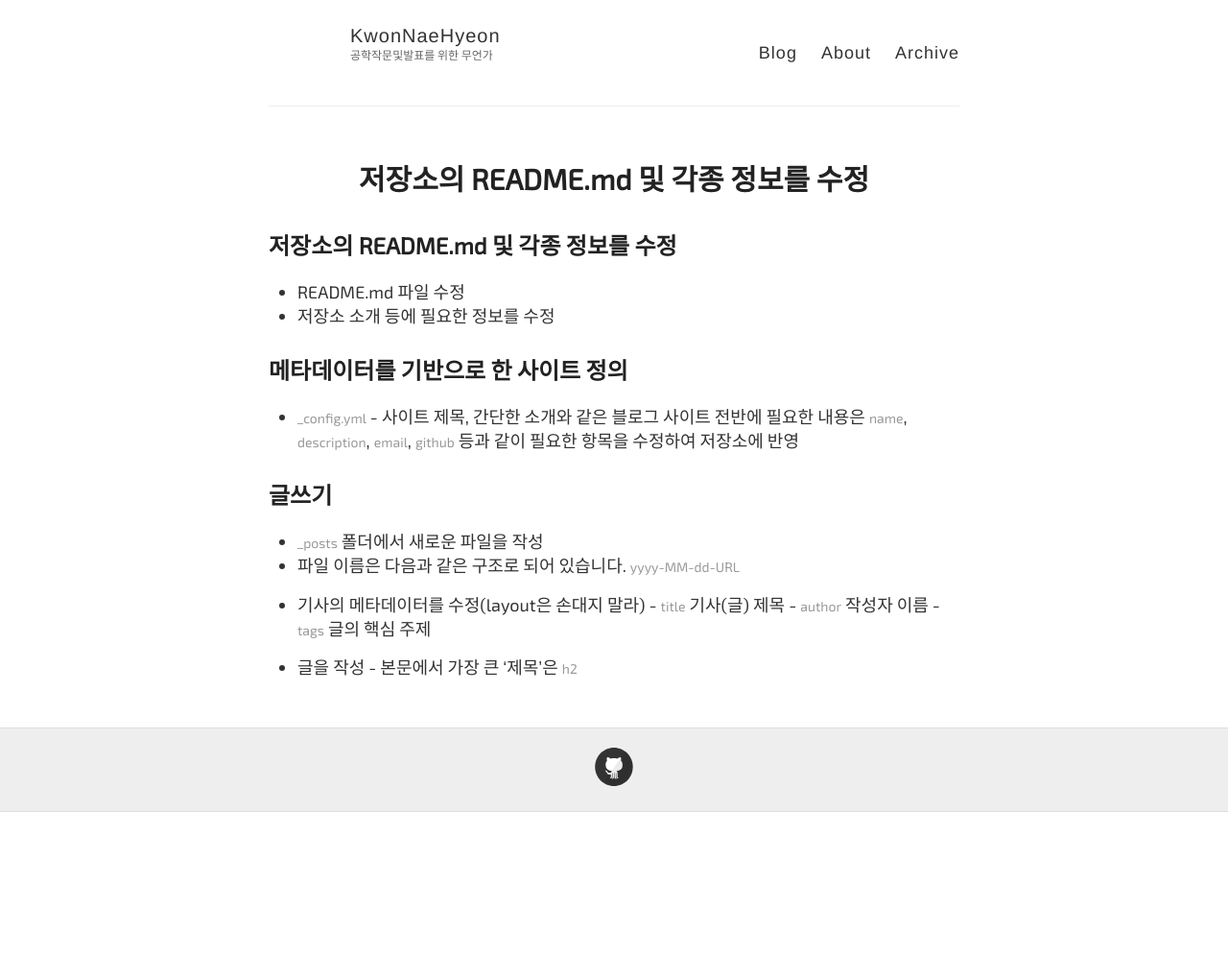
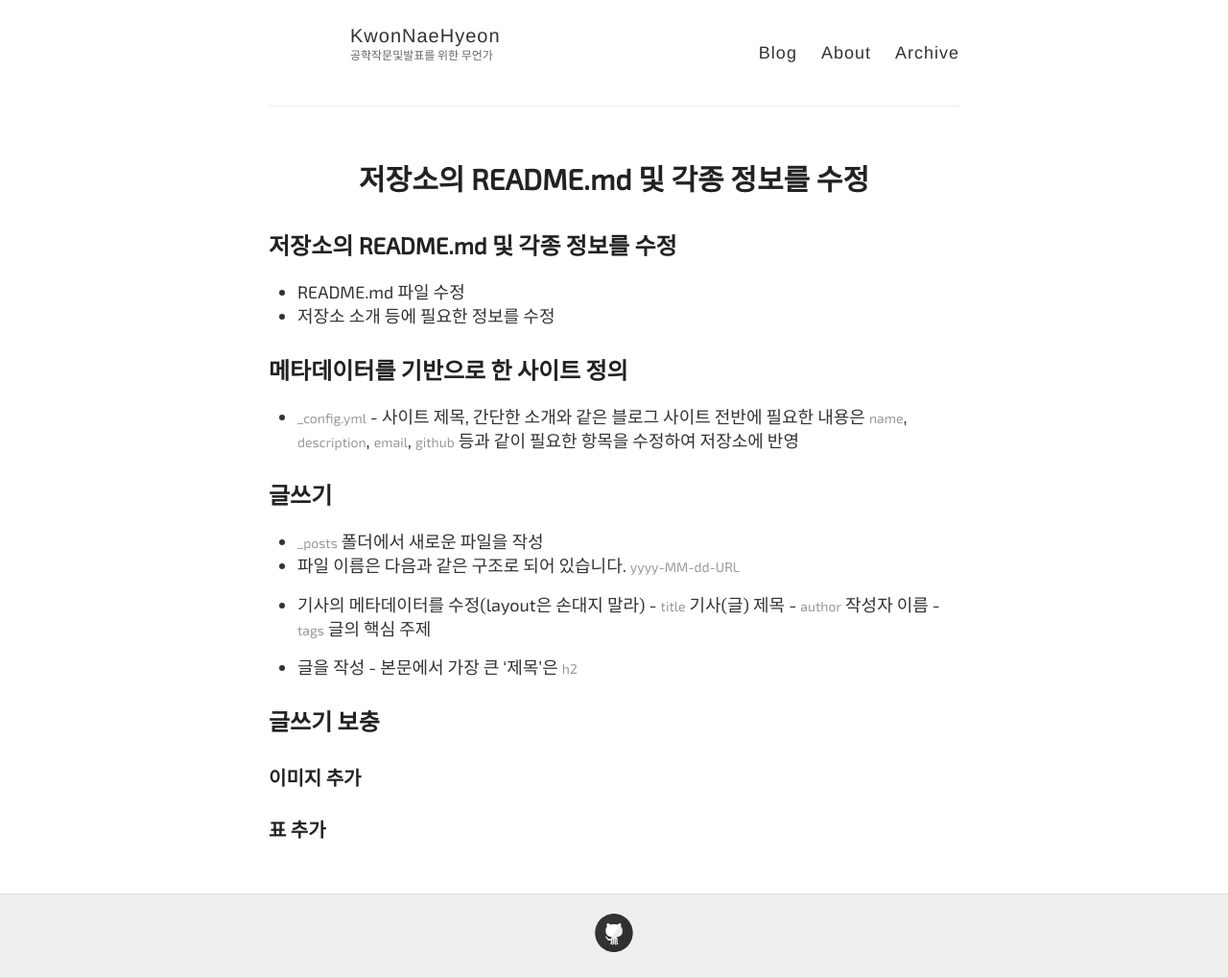
Before and after one commit to KwonNaeHyeon/KwonNaeHyeon.github.io, a Jekyll site: the page built from Setup.md, in a window 1280 px wide. Shown: the whole page at 96% size. Built offline with Jekyll 4.4.1, drawn with Linux system fonts in a browser that asks for light colours; some web fonts are replaced; our own code applies the rules of GitHub Pages for plain Markdown files; before the commit the page ends 900 px from its top, so only the background shows below that.

Commit message:
fix : 변경사항 추가

```diff
--- a/Setup.md
+++ b/Setup.md
@@ -17,3 +17,10 @@
 
 - 글을 작성
             - 본문에서 가장 큰 '제목'은 `h2`
+
+
+## 글쓰기 보충
+
+### 이미지 추가
+
+### 표 추가
```
